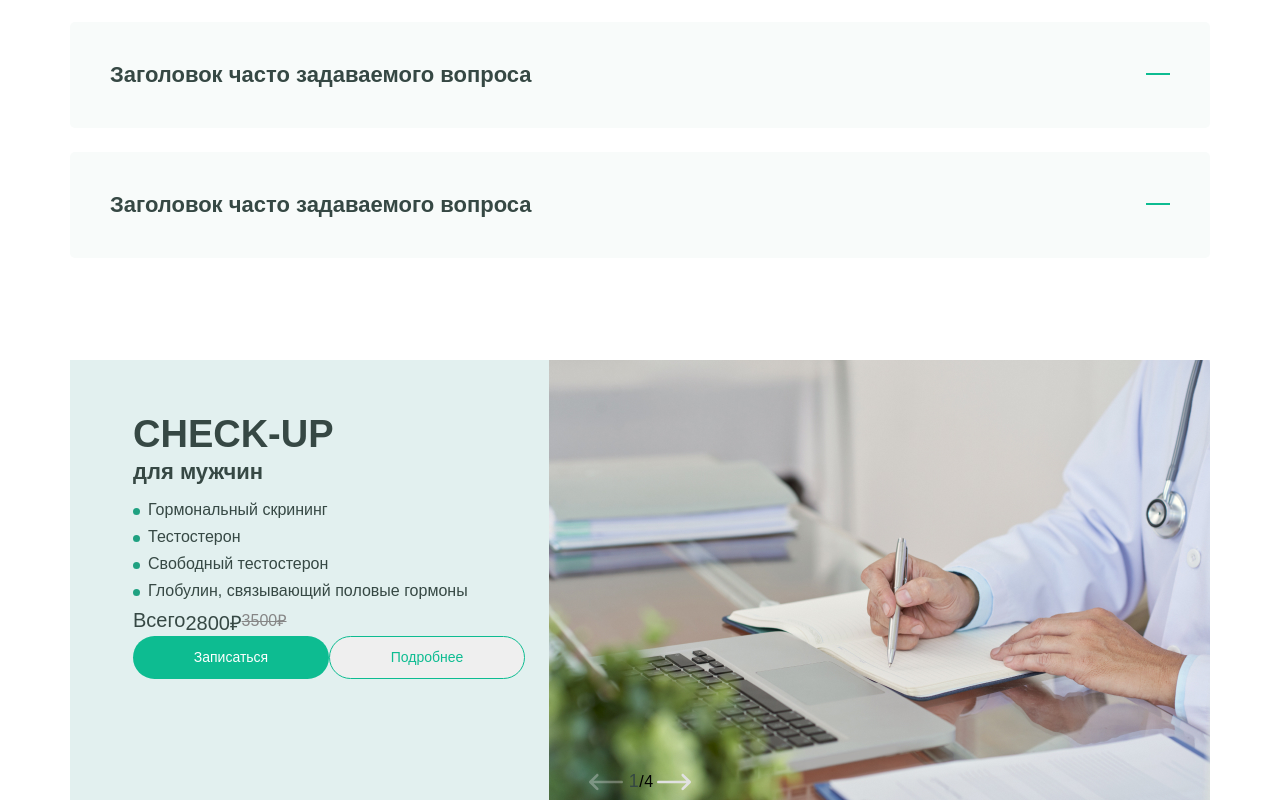
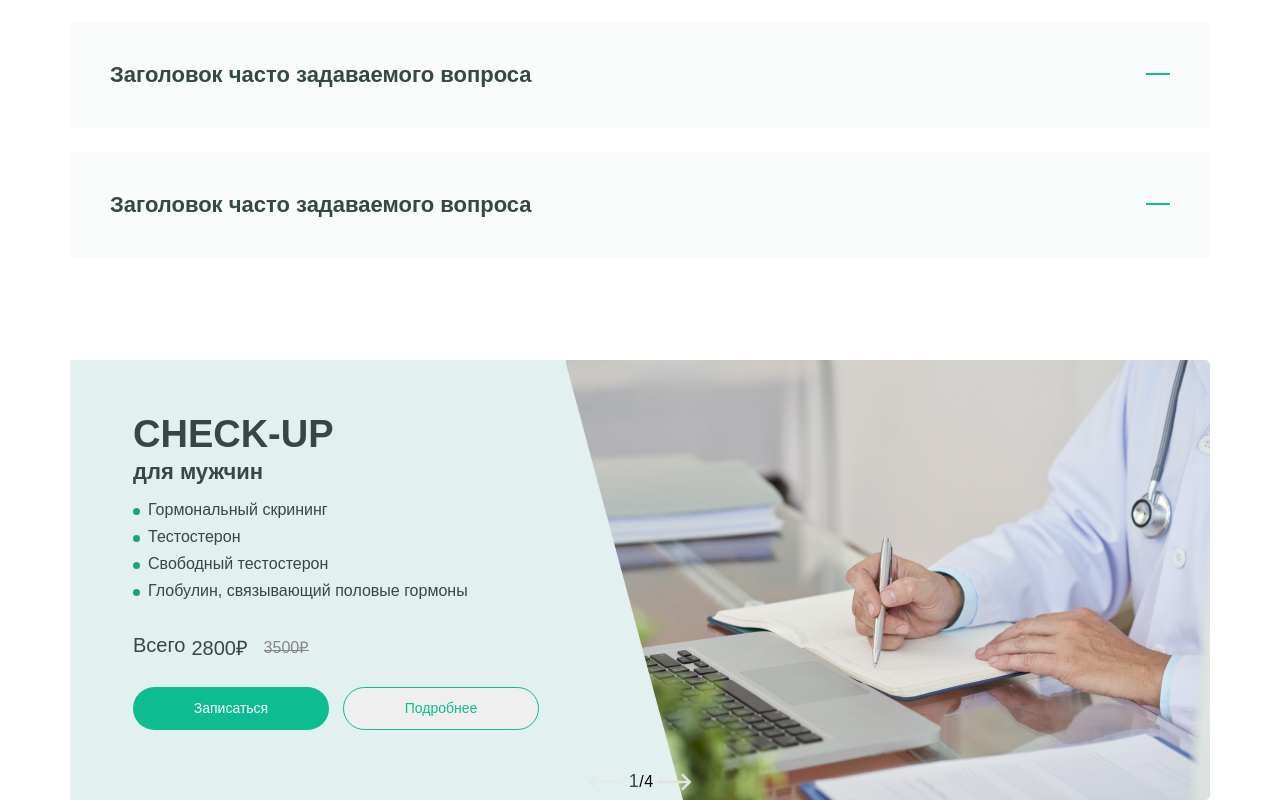
Before and after one commit to AntonTenS/Project-Clinic-React, a React app: page / in a window 1280 px wide. Shown: the part 883-1683 px from the top of the page. Built offline with nearby package versions, Linux system fonts and the light colour scheme; the HTML template or start-up script is replaced by a standard one.

Commit message:
add truangle

```diff
--- a/src/components/swipper.module.scss
+++ b/src/components/swipper.module.scss
@@ -29,9 +29,22 @@
 .left {
   display: flex;
   flex-direction: column;
-  width: 42%;
+  width: 44.5%;
   background: #e2f0ef;
   padding: 53px 0 56px 63px;
+  position: relative;
+}
+.left::after {
+  content: "";
+  position: absolute;
+  top: 0px;
+  right: -23.6%;
+  width: 0;
+  height: 0;
+  border: 220px solid transparent;
+  border-bottom: 220px solid #e2f0ef;
+  border-left: 59px solid #e2f0ef;
+  border-right: 59px solid transparent;
 }
 .right {
   width: 58%;
@@ -40,6 +53,7 @@
   object-fit: cover;
   height: 100%;
   width: 100%;
+  object-position: right;
 }
 .title {
   font-family: var(--font-family);
@@ -65,6 +79,7 @@
   font-size: 16px;
   color: #364844;
 }
+
 .li {
   margin-bottom: 9px;
 
@@ -85,29 +100,47 @@
   margin-right: 8px;
 }
 .divcast {
+  margin-top: 25px;
   display: flex;
   flex-direction: row;
+  position: relative;
+  margin-bottom: 26px;
 }
 .casttext {
   font-family: var(--font-family);
   font-weight: 400;
   font-size: 20px;
   color: #364844;
+  margin-right: 6px;
 }
 .castcurrent {
   font-family: var(--font-family);
   font-weight: 400;
   font-size: 20px;
   color: #364844;
+  margin-right: 16px;
 }
 .castpast {
   font-family: var(--font-family);
   font-weight: 400;
   font-size: 16px;
   line-height: 150%;
-  text-decoration: line-through;
+  //text-decoration: line-through;
   color: #868686;
+  display: flex;
+  align-items: center;
+  position: relative;
 }
+.castpast::before {
+  display: block;
+  width: 100%;
+  height: 1px;
+  background: #868686;
+  content: " ";
+  position: absolute;
+  top: 58%;
+}
+
 .buttonleft {
   font-family: var(--font-family);
   font-weight: 400;
@@ -134,6 +167,8 @@
   color: #0dbc91;
 }
 .conforbuttons {
+  gap: 14px;
+
   display: flex;
   flex-direction: row;
 }
```
